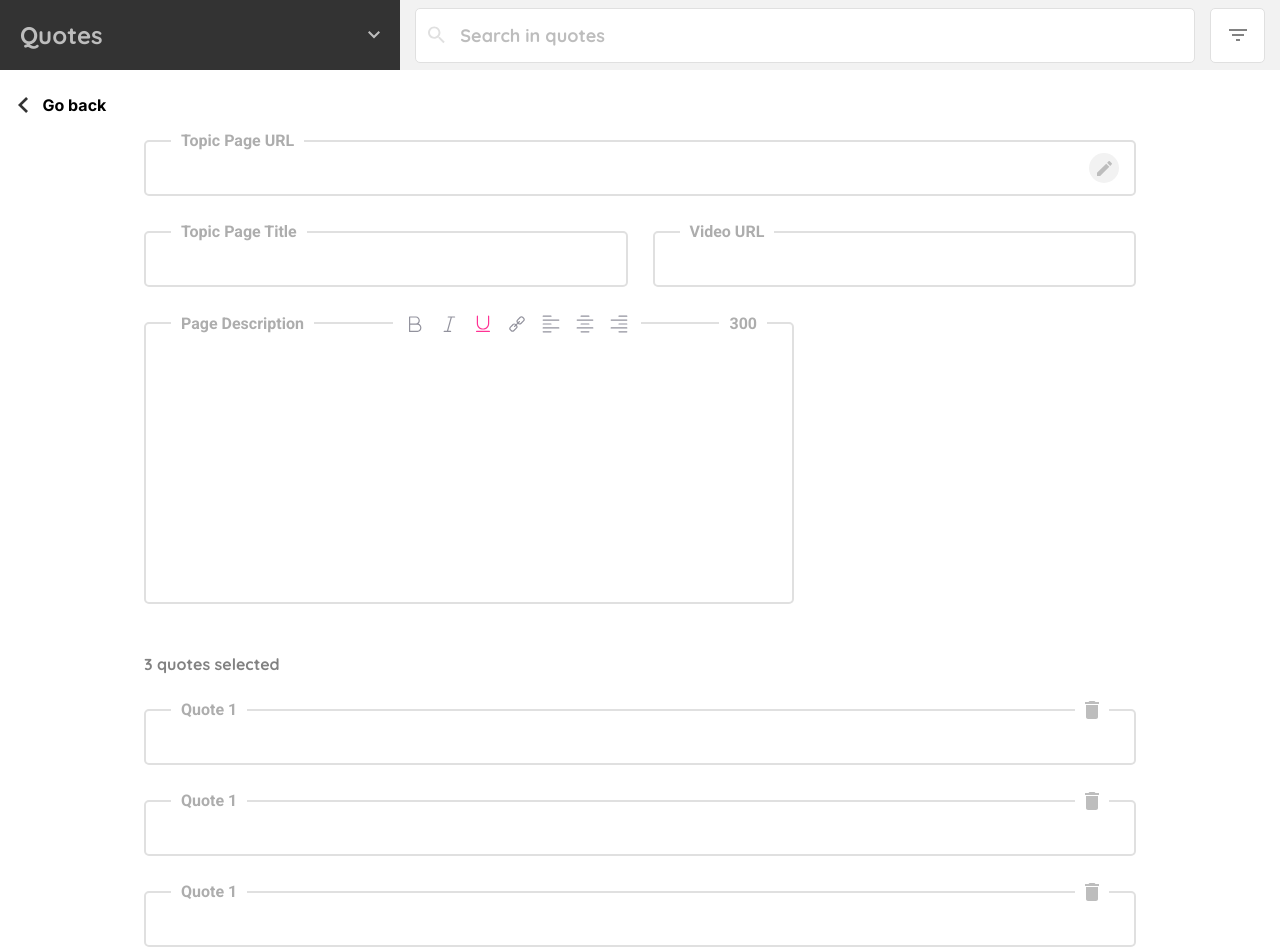
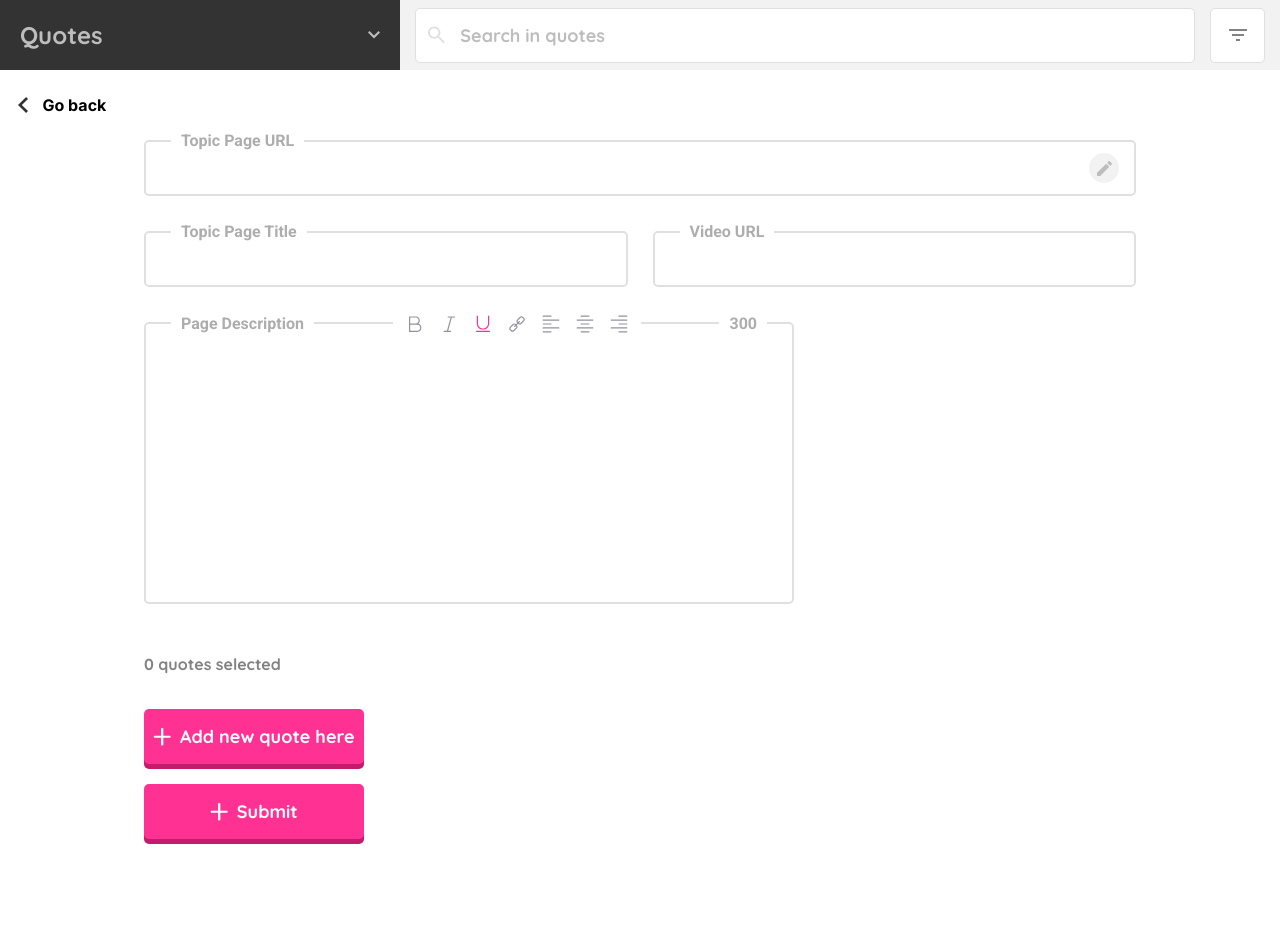
Before and after one commit to The-GigaDevs/Taltol, a Next.js app: page /admin-topics-page in a window 1280 px wide. Shown: the top 952 px of the page. After the commit the page ends 874 px from the top, so only its background shows below. Built offline with nearby package versions, Linux system fonts and the light colour scheme.

Commit message:
developed the authors and category form

```diff
--- a/components/admin/AdminDescriptionField.jsx
+++ b/components/admin/AdminDescriptionField.jsx
@@ -1,4 +1,6 @@
-const AdminDescriptionField = () => {
+const AdminDescriptionField = ({state, setState}) => {
+
+
   return (
     <div className="admin-description-field">
       <div className="admin-description-field-actions">
@@ -123,7 +125,11 @@ const AdminDescriptionField = () => {
         </div>
         <span className="admin-description-field-characters">300</span>
       </div>
-      <textarea></textarea>
+      <textarea value={state.page_description} onChange = {
+        (e) => {
+          setState({...state, page_description: e.target.value})
+        }
+      } ></textarea>
     </div>
   );
 };
--- a/components/admin/AdminForm.jsx
+++ b/components/admin/AdminForm.jsx
@@ -1,9 +1,55 @@
 import React from 'react';
 import AdminAuthorDescriptionAvatar from './AdminAuthorDescriptionAvatar';
 import AdminDescriptionField from './AdminDescriptionField';
+import AdminGoBack from './AdminGoBack';
+import { useEffect, useState } from 'react';
+import { useRouter } from 'next/router';
+import authService from '../../services/auth.service';
+const { addTopic } = authService
+
 
 const AdminForm = () => {
+  const router = useRouter();
+  const [topics, setTopics] = useState({title: '', page_description: '', page_url: '', source: '', quote_urls: []});
+
+  function addANewQuote(event) {
+    //prevent the page from reloading
+    event.preventDefault();
+    //add a new quote to the array
+    setTopics({...topics, quote_urls: [...topics.quote_urls, ""]});
+  }
+
+  function removeQuote(event, index) {
+    //prevent the page from reloading
+    event.preventDefault();
+    //remove the quote from the array
+    const newQuotes = topics.quote_urls.filter((i, ind) => ind !== index);
+    //update the state
+    setTopics((prevState) => {
+      return {...prevState, quote_urls: newQuotes}});
+  }
+
+  function handleSubmit (event) {
+    //prevent the page from reloading
+    event.preventDefault();
+    //send the data to the server
+    addTopic(topics)
+      .then((response) => {
+        //redirect to the admin page
+        router.back();
+      })
+      .catch((error) => {
+        console.log(error);
+      });
+  }
+
+  useEffect(() => {
+    // console.log("topics after the render is",topics);
+  }, [topics]);
+
   return (
+    <>
+      <AdminGoBack />
     <div className="admin-form">
       <div className="admin-form-container">
         <form className="admin-form-box">
@@ -30,19 +76,28 @@ const AdminForm = () => {
               <span className="admin-form-box-field-label">
                 Topic Page Title
               </span>
-              <input type="text" />
+              <input type="text"
+                value={topics.title}
+                onChange={(e) => setTopics({...topics, title: e.target.value})}
+              />
             </div>
             <div className="admin-form-box-field ">
               <span className="admin-form-box-field-label">Video URL</span>
-              <input type="text" />
+              <input type="text"
+                value={topics.page_url}
+                onChange={(e) => setTopics({...topics, page_url: e.target.value})}
+              />
             </div>
           </div>
-          <AdminDescriptionField />
-          <p className="admin-form-box-selected">3 quotes selected</p>
+          <AdminDescriptionField state={topics} setState={setTopics}/>
+          <p className="admin-form-box-selected">{topics.quote_urls.length} quotes selected</p>
+          {topics.quote_urls.map((quote, index) => (
             <div className="admin-form-box-field ">
               <div className="admin-form-box-field-actions">
-              <span className="admin-form-box-field-text">Quote 1</span>
-              <span className="admin-form-box-field-delete">
+                <span className="admin-form-box-field-text">Quote {index}</span>
+                <span className="admin-form-box-field-delete"
+                  onClick={(e) => removeQuote(e, index)}
+                >
                   <svg
                     xmlns="http://www.w3.org/2000/svg"
                     width="14"
@@ -57,50 +112,17 @@ const AdminForm = () => {
                   </svg>
                 </span>
               </div>
-            <input type="text" />
+              <input type="text" value={topics.quote_urls[index]}
+                onChange={(e) => {
+                  const newQuoteUrls = [...topics.quote_urls];
+                  newQuoteUrls[index] = e.target.value;
+                  setTopics({...topics, quote_urls: newQuoteUrls});
+                }}
+              />
             </div>
-          <div className="admin-form-box-field ">
-            <div className="admin-form-box-field-actions">
-              <span className="admin-form-box-field-text">Quote 1</span>
-              <span className="admin-form-box-field-delete">
-                <svg
-                  xmlns="http://www.w3.org/2000/svg"
-                  width="14"
-                  height="18"
-                  viewBox="0 0 14 18"
-                  fill="none"
-                >
-                  <path
-                    d="M1 16C1 17.1 1.9 18 3 18H11C12.1 18 13 17.1 13 16V4H1V16ZM14 1H10.5L9.5 0H4.5L3.5 1H0V3H14V1Z"
-                    fill="#BDBDBD"
-                  />
-                </svg>
-              </span>
-            </div>
-            <input type="text" />
-          </div>
-          <div className="admin-form-box-field ">
-            <div className="admin-form-box-field-actions">
-              <span className="admin-form-box-field-text">Quote 1</span>
-              <span className="admin-form-box-field-delete">
-                <svg
-                  xmlns="http://www.w3.org/2000/svg"
-                  width="14"
-                  height="18"
-                  viewBox="0 0 14 18"
-                  fill="none"
-                >
-                  <path
-                    d="M1 16C1 17.1 1.9 18 3 18H11C12.1 18 13 17.1 13 16V4H1V16ZM14 1H10.5L9.5 0H4.5L3.5 1H0V3H14V1Z"
-                    fill="#BDBDBD"
-                  />
-                </svg>
-              </span>
-            </div>
-            <input type="text" />
-          </div>
+          ))}
 
-          <button className="admin-form-box-btn">
+          <button  className="admin-form-box-btn" onClick={(event) => addANewQuote(event)}>
             <svg
               xmlns="http://www.w3.org/2000/svg"
               width="18"
@@ -113,11 +135,28 @@ const AdminForm = () => {
                 fill="#ffffff"
               />
             </svg>
-            Add new quote
+            Add new quote here
           </button>
+          <button className="admin-form-box-btn" onClick={handleSubmit} style={{marginTop: '20px'}}>
+            <svg
+              xmlns="http://www.w3.org/2000/svg"
+              width="18"
+              height="18"
+              viewBox="0 0 18 18"
+              fill="none"
+            >
+              <path
+                d="M1.772 9.828C1.484 9.828 1.232 9.732 1.016 9.54C0.824 9.324 0.728 9.06 0.728 8.748C0.728 8.46 0.824 8.22 1.016 8.028C1.232 7.836 1.484 7.74 1.772 7.74H16.64C16.928 7.74 17.168 7.848 17.36 8.064C17.576 8.256 17.684 8.508 17.684 8.82C17.684 9.084 17.576 9.324 17.36 9.54C17.168 9.732 16.928 9.828 16.64 9.828H1.772ZM9.188 17.604C8.852 17.604 8.576 17.496 8.36 17.28C8.144 17.064 8.036 16.788 8.036 16.452V1.188C8.036 0.851999 8.144 0.575999 8.36 0.36C8.6 0.144 8.876 0.0359995 9.188 0.0359995C9.548 0.0359995 9.824 0.144 10.016 0.36C10.232 0.575999 10.34 0.839999 10.34 1.152V16.416C10.34 16.776 10.232 17.064 10.016 17.28C9.8 17.496 9.524 17.604 9.188 17.604Z"
+                fill="#ffffff"
+              />
+            </svg>
+            Submit
+          </button>
+
         </form>
       </div>
     </div>
+    </>
   );
 };
 
--- a/components/admin/AdminGoBack.jsx
+++ b/components/admin/AdminGoBack.jsx
@@ -1,8 +1,12 @@
+import { useRouter } from "next/router";
+
+
 const AdminGoBack = () => {
+  const router = useRouter();
   return (
     <div className="admin-go-back">
       <div className="container">
-        <button className="admin-go-back-btn">
+        <button className="admin-go-back-btn" onClick={() => router.back()}>
           <svg
             xmlns="http://www.w3.org/2000/svg"
             width="10"
--- a/components/admin/AdminRoleSelect.jsx
+++ b/components/admin/AdminRoleSelect.jsx
@@ -6,6 +6,7 @@ const AdminRoleSelect = () => {
 
   const optionsList = [
     'Quotes',
+    'Authors',
     'Topics',
     'Tags',
     'Customized pages',
--- a/pages/admin-author-page.js
+++ b/pages/admin-author-page.js
@@ -6,7 +6,7 @@ const admin = () => {
   return (
     <>
       <AdminHeader />
-      <AdminGoBack />
+      {/* <AdminGoBack /> */}
       <AdminAuthorForm />
     </>
   );
--- a/pages/admin-authors.js
+++ b/pages/admin-authors.js
@@ -1,13 +1,19 @@
 import AdminHeader from "../components/admin/AdminHeader";
 import AdminMainSort from "../components/admin/AdminMainSort";
 import AdminAuthors from "../components/admin/AdminAuthors";
+//import useRoouter from 'next/router';
+import { useRouter } from "next/router";
+
 
 const admin = () => {
+    const router = useRouter();
+
     return (
         <>
         <AdminHeader />
         <AdminAuthors />
 
+        <button className="btn btn-primary" onClick={() => router.push('/admin-author-page')}>Add Author</button>
         </>
     );
     }
--- a/pages/admin-topics-page.js
+++ b/pages/admin-topics-page.js
@@ -1,13 +1,15 @@
 import AdminHeader from '../components/admin/AdminHeader';
 import AdminGoBack from '../components/admin/AdminGoBack';
 import AdminForm from '../components/admin/AdminForm';
+// import AdminForm from '../components/admin/AdminForm';
 
 const admin = () => {
   return (
     <>
       <AdminHeader />
-      <AdminGoBack />
+      {/* <AdminGoBack /> */}
       <AdminForm />
+
     </>
   );
 };
--- a/pages/admin-topics.js
+++ b/pages/admin-topics.js
@@ -1,13 +1,17 @@
 import AdminHeader from '../components/admin/AdminHeader';
 import AdminMainSort from '../components/admin/AdminMainSort';
-import AdminQuotes from '../components/admin/AdminQuotes';
+import AdminForm from '../components/admin/AdminForm';
 import AdminTopics from '../components/admin/AdminTopics';
+import { useRouter } from 'next/router';
 
 const admin = () => {
+  const router = useRouter();
+
   return (
     <>
       <AdminHeader />
       <AdminTopics />
+      <button onClick={() => { router.push('/admin-topics-page') }}>Add Topic</button>
     </>
   );
 };
```
Also changed, not shown: components/admin/AdminAuthorDescriptionAvatar.jsx (+13 -4 lines), components/admin/AdminAuthorForm.jsx (+93 -50 lines), services/auth.service.js (+16 -1 lines). Lines whose indentation alone changed are shown as unchanged.
